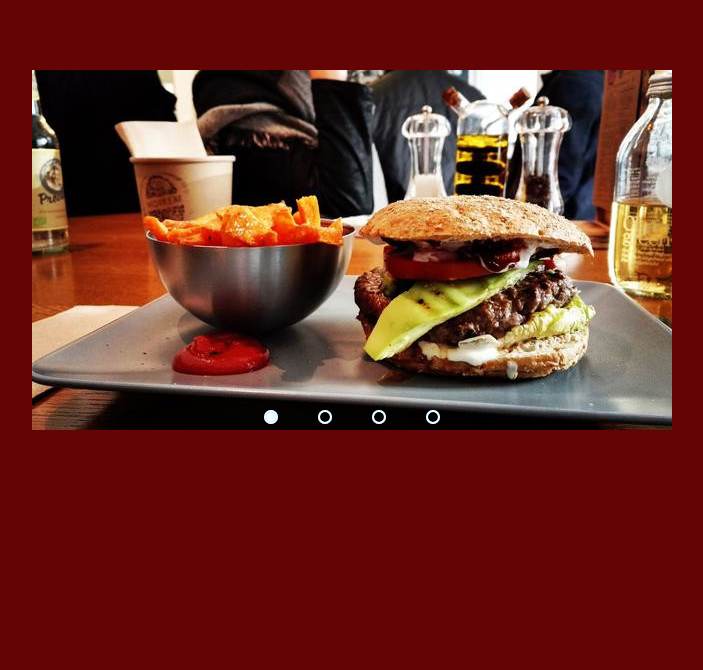
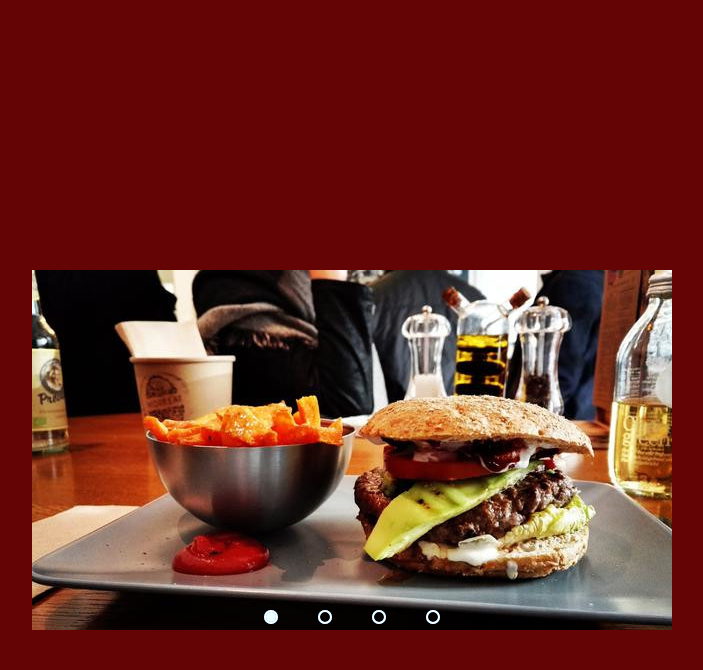
Before and after one commit to clauderech/snackbar, a PHP site: page / in a window 1280 px wide. Shown: the part 130-800 px from the top of the page, without its empty margins (96-799 px from the left). Run offline with PHP 8.4, Linux system fonts and the light colour scheme; some web fonts are replaced.

Commit message:
Atualizacao_3_08-06-23

```diff
--- a/www/css/slide.css
+++ b/www/css/slide.css
@@ -1,6 +1,6 @@
 .slider {
     margin-left: 10%; /* 0 em cima e baixo e auto left e right*/
-    margin-top: 200px;
+    margin-top: 400px;
     width: 640px;
     height: 360px;
     overflow: hidden;
```
